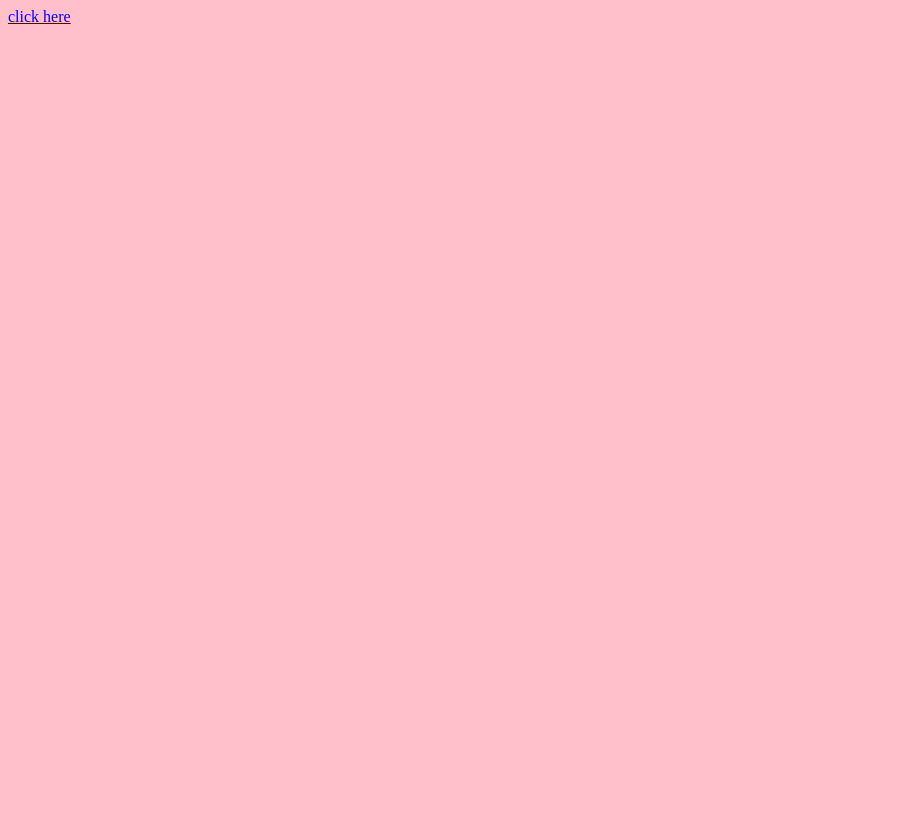
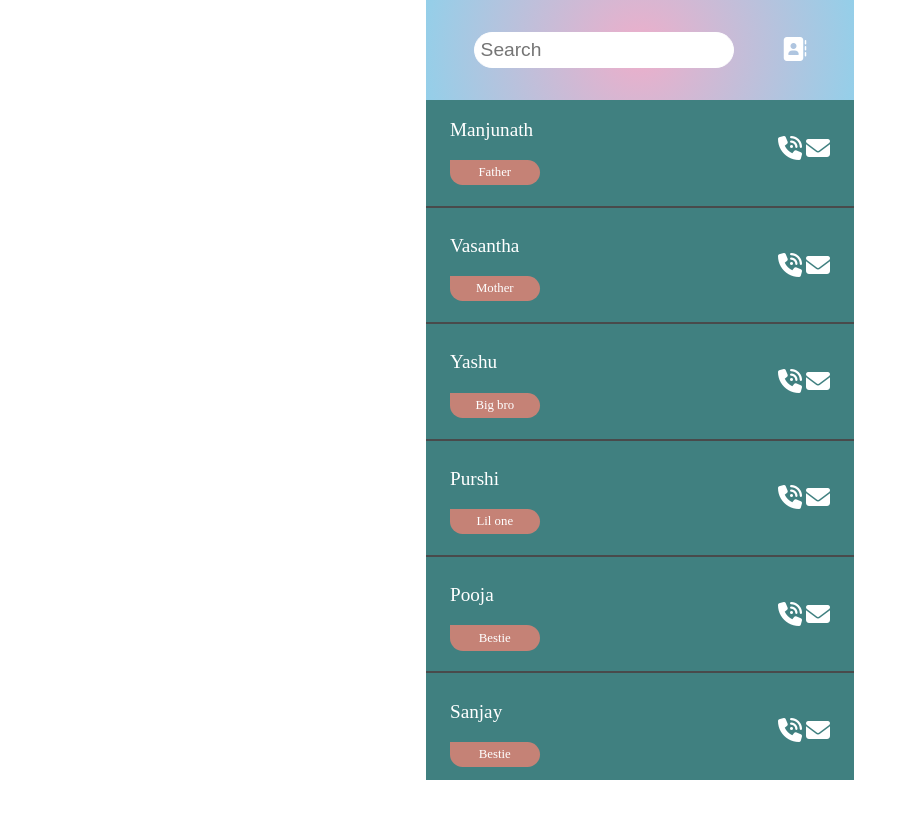
Before and after one commit to Vinutha2023/Sec, a plain HTML site: page index.html in a window 1280 px wide. Shown: the top 818 px of the page, without its empty margins (0-909 px from the left). Drawn offline with Linux system fonts and the light colour scheme; a web font is replaced by a local one.

Commit message:
Add files via upload

```diff
--- /dev/null
+++ b/Login.css
@@ -0,0 +1,10 @@
+body{
+	margin:0;
+	padding: 0;
+	background: url(Phoneeeee.jpg!d);
+	background-size : 200vh;
+	background-position: center;
+	font-family: san-serif;
+	text-align:center;
+
+}
--- /dev/null
+++ b/Stylee.css
@@ -0,0 +1,76 @@
+body{
+	font-family: 'Kaisei Tokumin', serif;
+	margin:0;
+	color:#fff;
+	height:200vh;
+}
+.container{
+	max-width:428px;
+	margin:0 auto;
+	background-color:#408080;
+
+}
+.header{
+	display:flex;
+	justify-content: space-evenly;
+	color: #ffffff;
+  	background: radial-gradient(circle, rgba(238,174,202,1) 0%, rgba(148,207,233,1) 100%);
+	padding:2em 0;
+	align-items: center;
+}
+.header-info{
+	display:flex;
+	flex-flow: column;
+	align-items:center;
+}
+.contact-search{
+	font-size:1.2em;
+	padding:.3em;
+	border-radius:100px;
+	border:1px solid #fff;
+	outline:none;
+}
+
+i{
+	font-size:1.5em;
+}
+.contact-name{
+	font-size:1.2em;
+}
+ul{
+	margin:0;
+	padding:0;
+	width:100%;
+}
+hr{
+	border:1px solid #494a4b;
+}
+.list_item{
+	list-style:none;
+}
+.relationship{
+	width:6em;
+	text-align:center;
+	padding: .4em .5em;
+	border-radius: 100px;
+	border-top-left-radius:0;
+	background-color:#c58276;
+	font-size:.8em;
+}
+.contact-section{
+	display:flex;
+	justify-content:space-between;
+	align-items:center;
+	padding:0 1.5em;
+	transition: 0.3s;
+}
+.contact-section:hover{
+	background-color: #c0c0c0;
+}
+.text{
+	padding-left: 2em;
+	}
+a{
+	text-decoration:none;
+	color:#fff;
+}
--- /dev/null
+++ b/contact.css
@@ -0,0 +1,73 @@
+*, *::before, *::after{
+	box-sizing:border-box;
+}
+body{
+	font-family: 'Kaisei Tokumin', serif;
+	margin:0;
+	color:#fff;
+}
+.container{
+	max-width:428px;
+	margin:0 auto;
+	background-color:#408080;
+	height: 250vh;
+}
+.hero{
+  	background: radial-gradient(circle, rgba(238,174,202,1) 0%, rgba(148,207,233,1) 100%);
+	padding:2em 0;
+}
+.back-btn{
+	font-size:1.7em;
+	padding-left: 1em;
+}
+.hero-info{
+	display:flex;
+	flex-flow: column;
+	align-items:center;
+}
+i{
+	font-size:1.5em;
+}
+.relationship{
+	width:6em;
+	text-align:center;
+	padding: .4em .5em;
+	border-radius: 100px;
+	border-top-left-radius:0;
+	background-color:#c58276;
+	font-size:.8em;
+}
+a{
+	text-decoration:none;
+	color:#fff;
+}
+
+.contact-info{
+	padding: 2em 1.5em;
+}
+.info-line{
+	display:flex;
+	width:90%;
+	margin: 0 auto;
+	align-items:center;
+	padding: 1em 2em;
+	margin-top: 2em;
+	border-radius:20px;
+	border-radius: 50px;
+	box-shadow:  20px 20px 60px #a7959c,
+             -20px -20px 60px #e3c9d4;
+}
+p{
+	margin:0;
+	padding-left:2em;
+}
+.icon-gradient{
+	background: radial-gradient(circle, rgba(238,174,202,1) 0%, rgba(148,207,233,1) 100%);
+	border-radius: 100px;
+	padding:0.5em;
+
+}
+.edit-contact{
+	padding: 3em 3.5em;
+	text-align:center;
+}
--- /dev/null
+++ b/contact.js
@@ -0,0 +1,3 @@
+/**
+ *
+ */
--- /dev/null
+++ b/delete.css
@@ -0,0 +1,97 @@
+*, *::before, *::after{
+	box-sizing:border-box;
+}
+body{
+	font-family: 'Kaisei Tokumin', serif;
+	margin:0;
+	color:#fff;
+}
+.container{
+	max-width:428px;
+	margin:0 auto;
+	background-color:#408080;
+	height: 250vh;
+}
+.hero{
+  	background: radial-gradient(circle, rgba(238,174,202,1) 0%, rgba(148,207,233,1) 100%);
+	padding:2em 0;
+}
+.back-btn{
+	font-size:1.7em;
+	padding-left: 1em;
+}
+.hero-info{
+	display:flex;
+	flex-flow: column;
+	align-items:center;
+}
+i{
+	font-size:1.5em;
+}
+.relationship{
+	width:6em;
+	text-align:center;
+	padding: .4em .5em;
+	border-radius: 100px;
+	border-top-left-radius:0;
+	background-color:#c58276;
+	font-size:.8em;
+}
+a{
+	text-decoration:none;
+	color:#fff;
+}
+
+.contact-info{
+	padding: 2em 1.5em;
+}
+.info-line{
+	display:flex;
+	width:90%;
+	margin: 0 auto;
+	align-items:center;
+	padding: 1em 2em;
+	margin-top: 2em;
+	border-radius:20px;
+	border-radius:20px;
+	border-radius: 50px;
+	box-shadow:  20px 20px 60px #a7959c,
+             -20px -20px 60px #e3c9d4;
+}
+p{
+
+	padding-bottom:2em;
+	text-align:center;
+}
+.icon-gradient{
+	background: radial-gradient(circle, rgba(238,174,202,1) 0%, rgba(148,207,233,1) 100%);
+	border-radius: 100px;
+	padding:0.5em;
+
+}
+.edit-contact{
+	padding: 3em 3.5em;
+	text-align:center;
+}
+
+.button-container{
+	padding:2em 3.5em;
+}
+.update-contact{
+	display:flex;
+	width:90%;
+	margin : 0 auto;
+	align-items : center;
+	padding:1em 2em;
+	border-radius:20px;
+	box-shadow:  20px 20px 60px #a7959c,
+             -20px -20px 60px #e3c9d4;
+
+}
+.button{
+	border:none;
+	font-size:1.3em;
+	padding-left: 1.5em;
+	outline:none;
+
+}
--- /dev/null
+++ b/edit.css
@@ -0,0 +1,103 @@
+*, *::before, *::after{
+	box-sizing:border-box;
+}
+body{
+	font-family: 'Kaisei Tokumin', serif;
+	margin:0;
+	color:#fff;
+}
+.container{
+	max-width:428px;
+	margin:0 auto;
+	background-color:#408080;
+	height: 300vh;
+}
+.hero{
+  	background: radial-gradient(circle, rgba(238,174,202,1) 0%, rgba(148,207,233,1) 100%);
+	padding:2em 0;
+}
+.back-btn{
+	font-size:1.7em;
+	padding-left: 1em;
+}
+.hero-info{
+	display:flex;
+	flex-flow: column;
+	align-items:center;
+}
+i{
+	font-size:1.5em;
+}
+.relationship{
+	width:6em;
+	text-align:center;
+	padding: .4em .5em;
+	border-radius: 100px;
+	border-top-left-radius:0;
+	background-color:#c58276;
+	font-size:.8em;
+}
+a{
+	text-decoration:none;
+	color:#fff;
+}
+
+.contact-info{
+	padding: 2em 1.5em;
+}
+.info-line{
+	display:flex;
+	width:90%;
+	margin: 0 auto;
+	align-items:center;
+	padding: 1em 2em;
+	margin-top: 2em;
+	border-radius:20px;
+	border-radius:20px;
+	border-radius: 50px;
+	box-shadow:  20px 20px 60px #a7959c,
+             -20px -20px 60px #e3c9d4;
+}
+p{
+	margin:0;
+	padding-left:2em;
+}
+.icon-gradient{
+	background: radial-gradient(circle, rgba(238,174,202,1) 0%, rgba(148,207,233,1) 100%);
+	border-radius: 100px;
+	padding:0.5em;
+
+}
+.edit-contact{
+	padding: 3em 3.5em;
+	text-align:center;
+}
+.type{
+	border:none;
+	background:none;
+	padding-left: 2em;
+	font-size:1.2em;
+	outline:none;
+	color:#fff;
+}
+.button-container{
+	padding:2em 3.5em;
+}
+.update-contact{
+	display:flex;
+	width:90%;
+	margin : 0 auto;
+	align-items : center;
+	padding:1em 2em;
+	border-radius:20px;
+	box-shadow:  20px 20px 60px #a7959c,
+             -20px -20px 60px #e3c9d4;
+
+}
+.button{
+	border:none;
+	font-size:1.3em;
+	padding-left: 1.5em;
+	outline:none;
+
+}
--- a/index.html
+++ b/index.html
@@ -1,11 +1,125 @@
 <!DOCTYPE html>
 <html>
+
+
 <head>
 <meta charset="ISO-8859-1">
-<title>Insert title here</title>
+<title>index</title>
+<script src="https://kit.fontawesome.com/ce3ed3a049.js" crossorigin="anonymous"></script>
+<link rel="stylesheet" type="text/css" href="Stylee.css">
+<link rel="preconnect" href="https://fonts.googleapis.com">
+<link rel="preconnect" href="https://fonts.gstatic.com" crossorigin>
+<link href="https://fonts.googleapis.com/css2?family=Kaisei+Tokumin&display=swap" rel="stylesheet">
 </head>
-<body bgcolor="pink">
-<a href="NewFile.html">click  here</a>
 
+<body>
+<div class= "container">
+
+<header class="header">
+<form class="search-bar">
+<input type="search-name" class="contact-search" name="search-area" placeholder="Search"> <br>
+</form>
+<a href="Contact.html">
+<i class="fas fa-address-book add"></i>
+</a>
+</header>
+
+
+<section class="contacts-library">
+<ul class="contacts-list">
+<a href="Contact.html">
+
+<div class="contact-section">
+<li class="list_item">
+<p class="contact-name">Manjunath</p>
+<p class="relationship">Father</p>
+</li>
+<li class="list_item">
+<i class="fas fa-phone-volume"></i>
+<i class="fas fa-envelope"></i>
+
+</li>
+</div>
+</a>
+<hr>
+
+<a href="contact.html">
+<div class="contact-section">
+<li class="list_item">
+<p class="contact-name">Vasantha</p>
+<p class="relationship">Mother</p>
+
+</li>
+<li class="list_item">
+<i class="fas fa-phone-volume"></i>
+<i class="fas fa-envelope"></i>
+</li>
+
+</div>
+</a>
+
+<hr>
+<a href="contact.html">
+<div class="contact-section">
+<li class="list_item">
+<p class="contact-name">Yashu</p>
+<p class="relationship">Big bro</p>
+
+</li>
+<li class="list_item">
+<i class="fas fa-phone-volume"></i>
+<i class="fas fa-envelope"></i>
+</li>
+
+</div>
+</a>
+<hr>
+<a href="contact.html">
+<div class="contact-section">
+<li class="list_item">
+<p class="contact-name">Purshi</p>
+<p class="relationship">Lil one</p>
+
+</li>
+<li class="list_item">
+<i class="fas fa-phone-volume"></i>
+<i class="fas fa-envelope"></i>
+</li>
+
+</div>
+</a>
+<hr>
+<a href="contact.html">
+<div class="contact-section">
+<li class="list_item">
+<p class="contact-name">Pooja</p>
+<p class="relationship">Bestie</p>
+
+</li>
+<li class="list_item">
+<i class="fas fa-phone-volume"></i>
+<i class="fas fa-envelope"></i>
+</li>
+
+</div>
+</a>
+<hr>
+<a href="contact.html">
+<div class="contact-section">
+<li class="list_item">
+<p class="contact-name">Sanjay</p>
+<p class="relationship">Bestie</p>
+
+</li>
+<li class="list_item">
+<i class="fas fa-phone-volume"></i>
+<i class="fas fa-envelope"></i>
+</li>
+
+</div>
+</a>
+</ul>
+</section>
+</div>
 </body>
 </html>
```
Also changed, not shown: Contact.html (added, +58 -0 lines), Delete.html (added, +34 -0 lines), Edit.html (added, +84 -0 lines), Login.html (added, +24 -0 lines), 1 other file.
